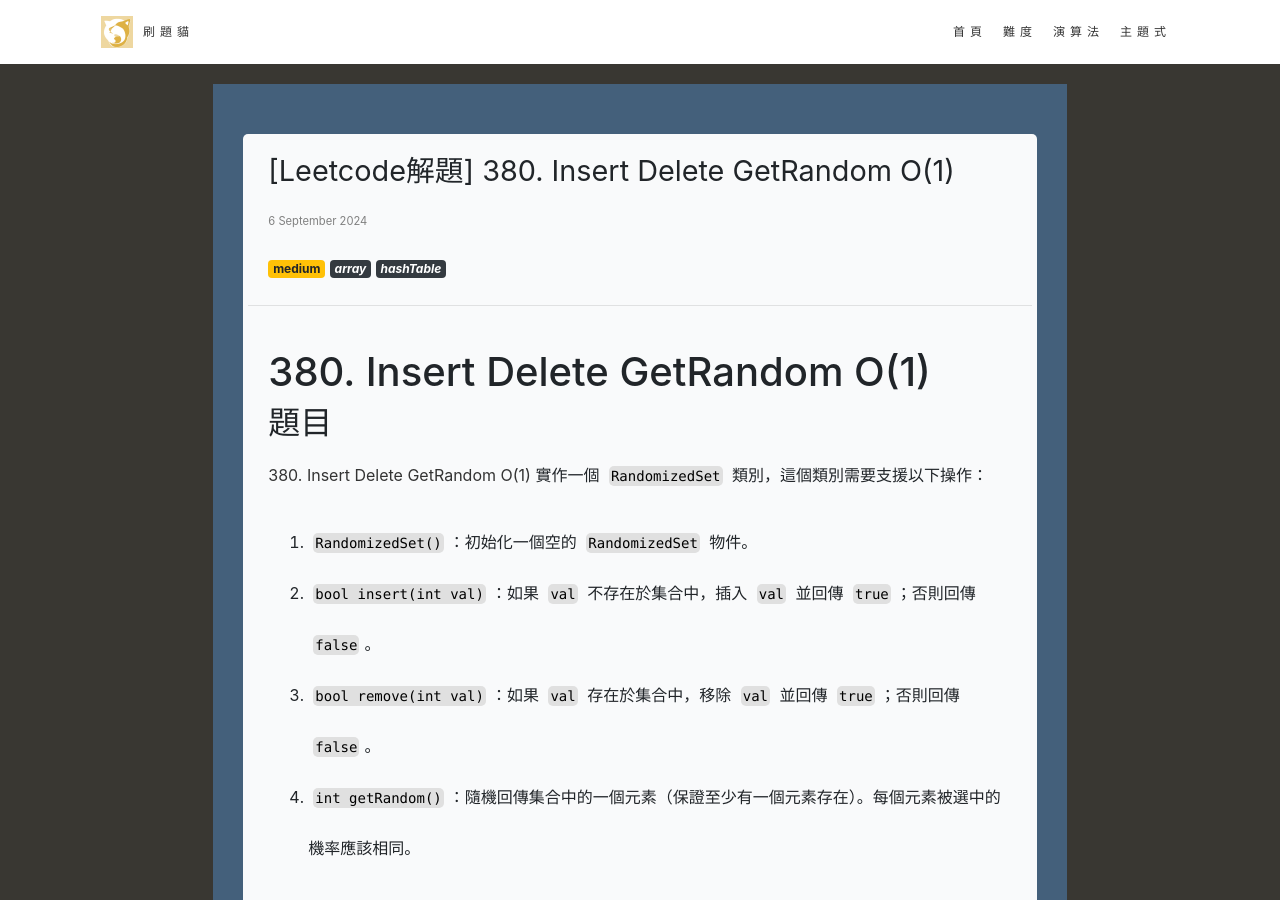
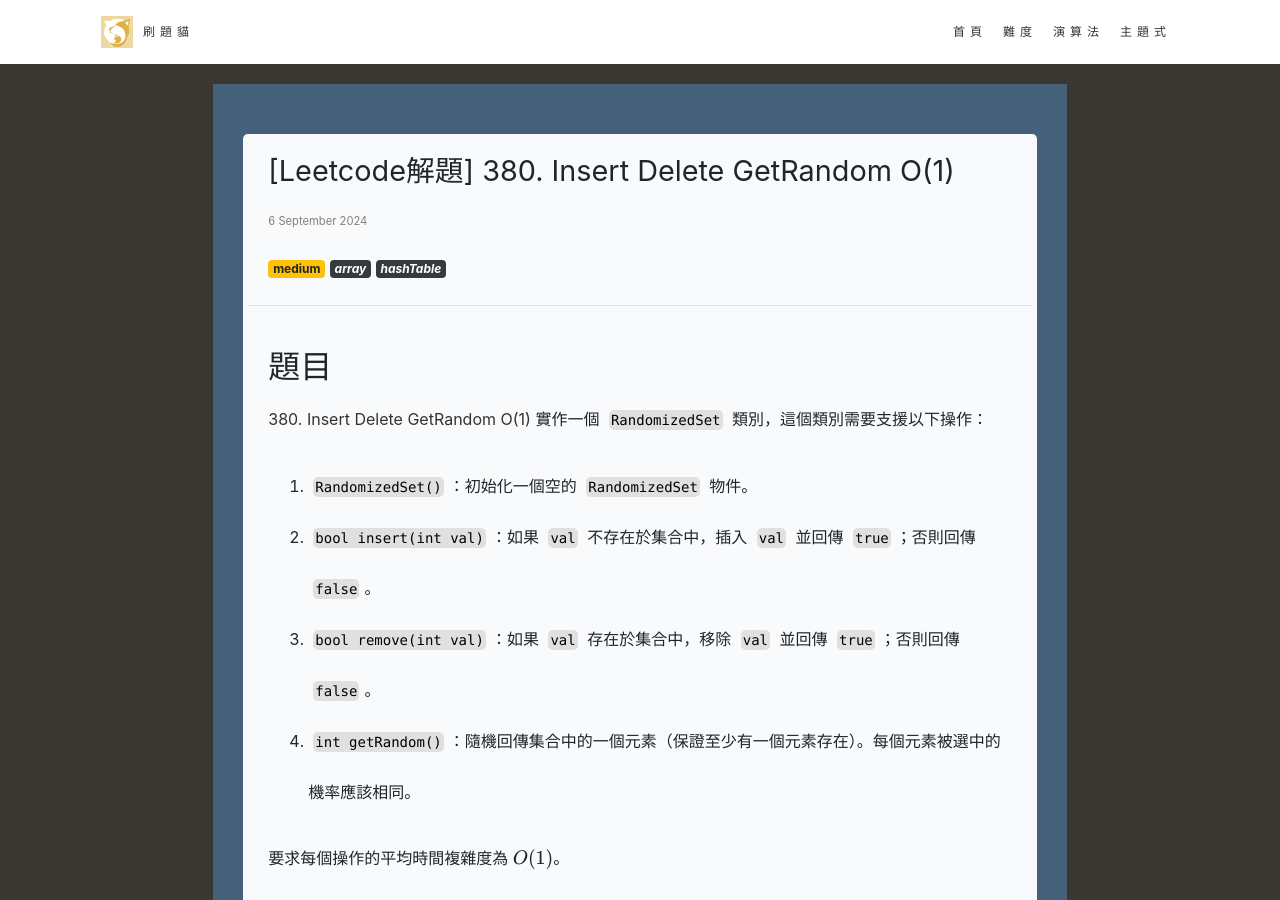
Before and after one commit to catxcoders/catxcoders.github.io, a Jekyll site: the page built from _posts/2024-09-06-380-Insert-Delete-GetRandom-O(1).markdown, in a window 1280 px wide and 900 px high. Built offline with Jekyll 4.4.1, drawn with Linux system fonts in a browser that asks for light colours; nearby versions of some CDN libraries; formulas are drawn with MathJax 3.

Commit message:
update format

```diff
--- a/_posts/2024-09-06-380-Insert-Delete-GetRandom-O(1).markdown
+++ b/_posts/2024-09-06-380-Insert-Delete-GetRandom-O(1).markdown
@@ -7,8 +7,6 @@ tags: array hashTable
 langs: python
 excerpt_separator: <!--more-->
 ---
-
-# 380. Insert Delete GetRandom O(1)
 
 ## 題目
 [380. Insert Delete GetRandom O(1)](https://leetcode.com/problems/insert-delete-getrandom-o1/)
--- a/_posts/2024-09-13-10-Regular-Expression-Matching.markdown
+++ b/_posts/2024-09-13-10-Regular-Expression-Matching.markdown
@@ -8,7 +8,6 @@ langs: python
 excerpt_separator: <!--more-->
 ---
 
-# 10. Regular Expression Matching
 
 ## 題目說明
 [10. Regular Expression Matching](https://leetcode.com/problems/regular-expression-matching/)
```
